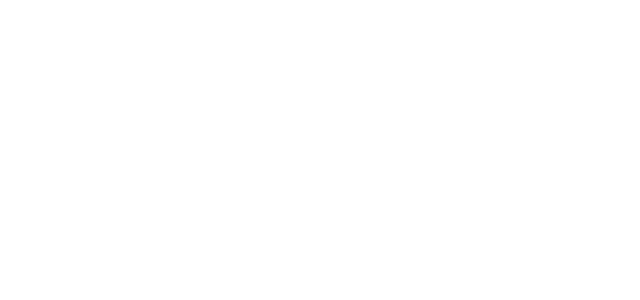
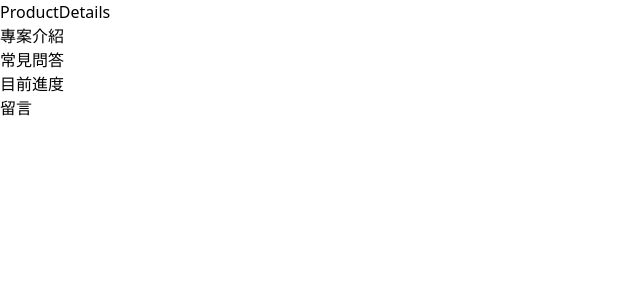
Before and after one commit to lyaui/tailwind-practice_raising-funds, a React (Create React App) app: page /product-details in a window 1280 px wide. Shown: the top 300 px of the page, without its empty margins (0-640 px from the left). Built offline with nearby package versions, Linux system fonts and the light colour scheme; the HTML template or start-up script is replaced by a standard one.

Commit message:
基本頁面路由設定

```diff
--- a/package.json
+++ b/package.json
@@ -9,6 +9,7 @@
     "@testing-library/user-event": "^12.8.3",
     "react": "^17.0.2",
     "react-dom": "^17.0.2",
+    "react-router-dom": "^5.2.0",
     "react-scripts": "4.0.3",
     "web-vitals": "^1.1.2"
   },
--- a/src/App.css
+++ /dev/null
@@ -1,38 +0,0 @@
-.App {
-  text-align: center;
-}
-
-.App-logo {
-  height: 40vmin;
-  pointer-events: none;
-}
-
-@media (prefers-reduced-motion: no-preference) {
-  .App-logo {
-    animation: App-logo-spin infinite 20s linear;
-  }
-}
-
-.App-header {
-  background-color: #282c34;
-  min-height: 100vh;
-  display: flex;
-  flex-direction: column;
-  align-items: center;
-  justify-content: center;
-  font-size: calc(10px + 2vmin);
-  color: white;
-}
-
-.App-link {
-  color: #61dafb;
-}
-
-@keyframes App-logo-spin {
-  from {
-    transform: rotate(0deg);
-  }
-  to {
-    transform: rotate(360deg);
-  }
-}
--- a/src/App.js
+++ b/src/App.js
@@ -1,7 +1,19 @@
-import './App.css';
+import { Route, BrowserRouter, Switch, Redirect } from 'react-router-dom';
+import ProductDetails from './pages/productDetails';
 
 function App() {
-  return <div className='App'></div>;
+  return (
+    <BrowserRouter>
+      <Switch>
+        <Route path='/product-details'>
+          <ProductDetails />
+        </Route>
+        <Route path='*'>
+          <Redirect to='/product-details' />
+        </Route>
+      </Switch>
+    </BrowserRouter>
+  );
 }
 
 export default App;
--- /dev/null
+++ b/src/pages/productDetails/TabComments.js
@@ -0,0 +1,7 @@
+import React from 'react';
+
+function TabComments() {
+  return <div>TabComments</div>;
+}
+
+export default TabComments;
--- /dev/null
+++ b/src/pages/productDetails/TabFAQ.js
@@ -0,0 +1,7 @@
+import React from 'react';
+
+function TabFAQ() {
+  return <div>TabFAQ</div>;
+}
+
+export default TabFAQ;
--- /dev/null
+++ b/src/pages/productDetails/TabIntroduction.js
@@ -0,0 +1,7 @@
+import React from 'react';
+
+function TabIntroduction() {
+  return <div>TabIntroduction</div>;
+}
+
+export default TabIntroduction;
--- /dev/null
+++ b/src/pages/productDetails/TabProcess.js
@@ -0,0 +1,7 @@
+import React from 'react';
+
+function TabProcess() {
+  return <div>TabProcess</div>;
+}
+
+export default TabProcess;
--- /dev/null
+++ b/src/pages/productDetails/index.js
@@ -0,0 +1,47 @@
+import React from 'react';
+import { Switch, Route, Link, useRouteMatch } from 'react-router-dom';
+import Introduction from '../productDetails/TabIntroduction';
+import FAQ from '../productDetails/TabFAQ';
+import Process from '../productDetails/TabProcess';
+import Comments from '../productDetails/TabComments';
+
+function ProductDetails() {
+  const { url } = useRouteMatch();
+  return (
+    <div>
+      ProductDetails
+      <ul>
+        <li>
+          <Link to={`${url}/introductoin`}>專案介紹</Link>
+        </li>
+        <li>
+          <Link to={`${url}/FAQ`}>常見問答</Link>
+        </li>
+        <li>
+          <Link to={`${url}/process`}>目前進度</Link>
+        </li>
+        <li>
+          <Link to={`${url}/comments`}>留言</Link>
+        </li>
+      </ul>
+      <main>
+        <Switch>
+          <Route path={`${url}/introductoin`} exact>
+            <Introduction />
+          </Route>
+          <Route path={`${url}/FAQ`} exact>
+            <FAQ />
+          </Route>
+          <Route path={`${url}/process`} exact>
+            <Process />
+          </Route>
+          <Route path={`${url}/comments`} exact>
+            <Comments />
+          </Route>
+        </Switch>
+      </main>
+    </div>
+  );
+}
+
+export default ProductDetails;
```
Also changed, not shown: 1 other file (tests, documents, lock files or other folders).
